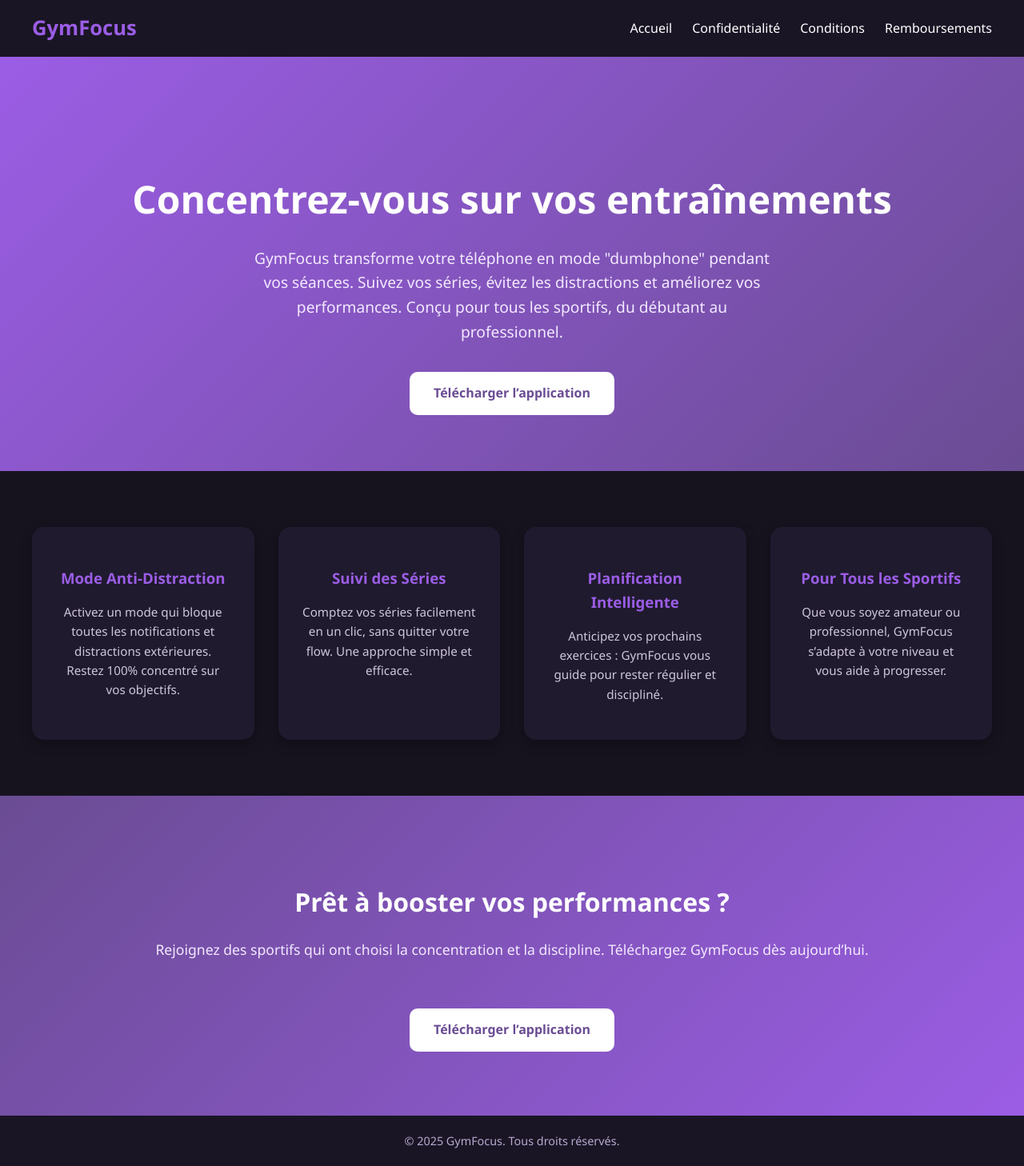
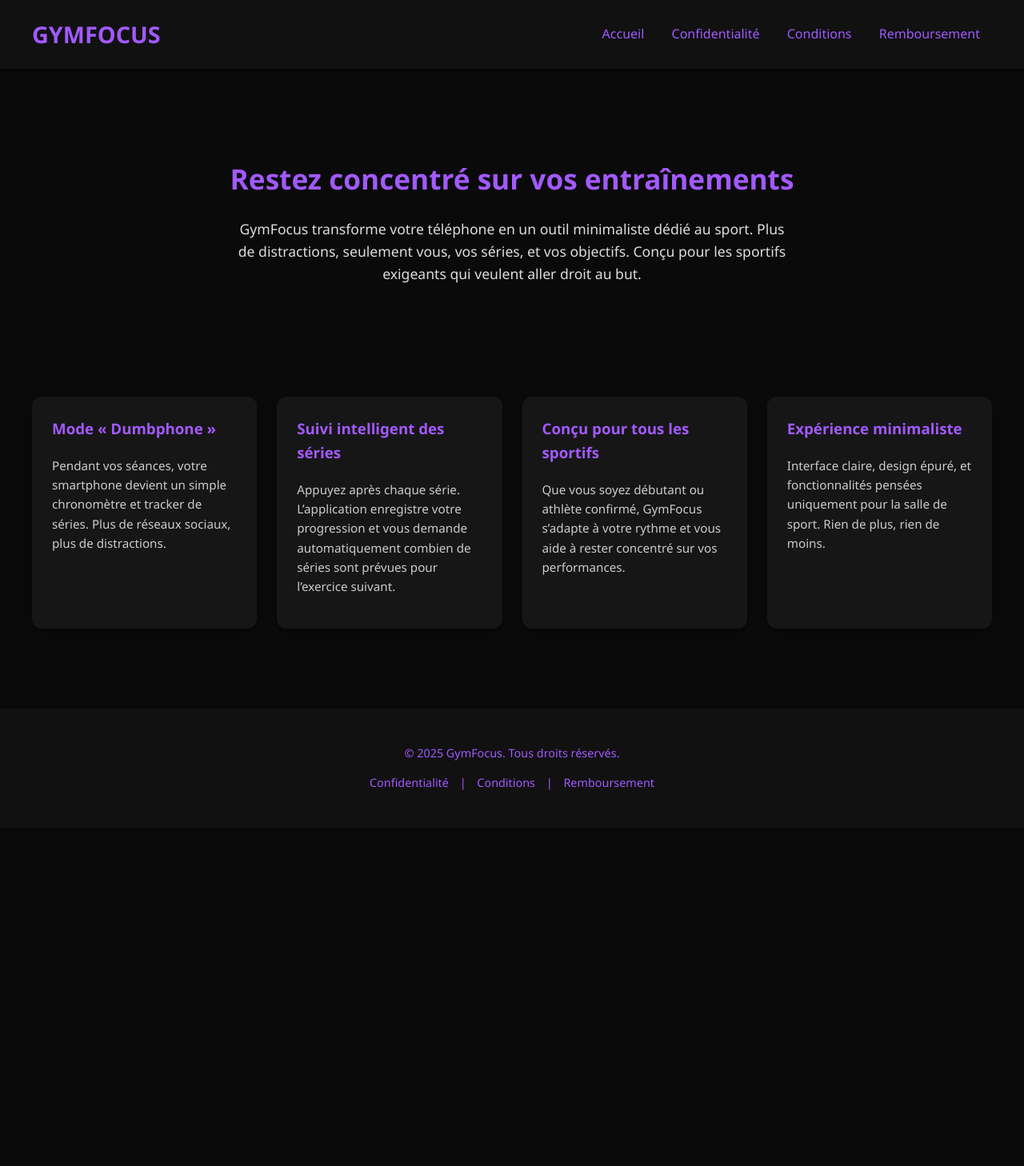
Before and after one commit to gymfocus-svg/GymFocus, a plain HTML site: page index.html in a window 1280 px wide. Shown: the whole page at 80% size. After the commit the page ends 1035 px from the top, so only its background shows below. Drawn offline with Linux system fonts and the light colour scheme.

Commit message:
Update index.html

```diff
--- a/index.html
+++ b/index.html
@@ -6,188 +6,139 @@
   <title>GymFocus - Restez concentré sur vos entraînements</title>
   <style>
     body {
+      font-family: 'Segoe UI', Tahoma, Geneva, Verdana, sans-serif;
       margin: 0;
-      font-family: "Segoe UI", Roboto, Helvetica, Arial, sans-serif;
-      background-color: #0d0b14;
-      color: #fff;
+      padding: 0;
+      background-color: #0a0a0a;
+      color: #a259ff;
       line-height: 1.6;
     }
-
-    /* Menu */
-    nav {
-      background: #1a1525;
-      padding: 15px 40px;
+    header {
+      background: #111;
+      padding: 20px 40px;
       display: flex;
       justify-content: space-between;
       align-items: center;
       position: sticky;
       top: 0;
       z-index: 1000;
+      box-shadow: 0 2px 10px rgba(0,0,0,0.6);
     }
-    nav .logo {
-      font-size: 1.6rem;
-      font-weight: bold;
-      color: #9b5de5;
+    header h1 {
+      margin: 0;
+      font-size: 1.8rem;
+      color: #a259ff;
     }
-    nav ul {
-      list-style: none;
-      display: flex;
-      gap: 25px;
-      margin: 0;
-      padding: 0;
-    }
-    nav ul li a {
-      color: #fff;
+    nav a {
+      color: #a259ff;
       text-decoration: none;
+      margin: 0 15px;
+      font-weight: 500;
       transition: color 0.3s;
     }
-    nav ul li a:hover {
-      color: #9b5de5;
+    nav a:hover {
+      color: #fff;
     }
-
-    /* Hero */
     .hero {
       text-align: center;
-      padding: 100px 20px 70px;
-      background: linear-gradient(135deg, #9b5de5, #6a4c93);
+      padding: 80px 20px;
     }
-    .hero h1 {
-      font-size: 3rem;
+    .hero h2 {
+      font-size: 2.2rem;
       margin-bottom: 20px;
+      color: #a259ff;
     }
     .hero p {
-      font-size: 1.2rem;
-      max-width: 650px;
+      max-width: 700px;
       margin: auto;
-      color: #f3e9ff;
+      font-size: 1.1rem;
+      color: #ddd;
     }
-    .btn {
-      display: inline-block;
-      margin-top: 35px;
-      padding: 14px 30px;
-      background: #fff;
-      color: #6a4c93;
-      text-decoration: none;
-      border-radius: 10px;
-      font-weight: bold;
-      font-size: 1rem;
-      transition: all 0.3s;
-    }
-    .btn:hover {
-      background: #f3e9ff;
-      transform: translateY(-2px);
-    }
-
-    /* Features */
     .features {
       display: grid;
-      grid-template-columns: repeat(auto-fit, minmax(250px, 1fr));
-      gap: 30px;
-      padding: 70px 40px;
-      background: #16131f;
+      grid-template-columns: repeat(auto-fit, minmax(280px, 1fr));
+      gap: 25px;
+      padding: 60px 20px;
+      max-width: 1200px;
+      margin: auto;
     }
-    .feature-card {
-      background: #1f1a2e;
-      padding: 30px;
-      border-radius: 15px;
-      text-align: center;
-      box-shadow: 0 6px 15px rgba(0,0,0,0.3);
+    .card {
+      background: #161616;
+      padding: 25px;
+      border-radius: 12px;
+      box-shadow: 0 4px 12px rgba(0,0,0,0.4);
       transition: transform 0.3s;
     }
-    .feature-card:hover {
-      transform: translateY(-8px);
+    .card:hover {
+      transform: translateY(-5px);
     }
-    .feature-card h3 {
-      color: #9b5de5;
-      margin-bottom: 15px;
+    .card h3 {
+      margin-top: 0;
+      color: #a259ff;
     }
-    .feature-card p {
-      color: #cfc6dd;
+    .card p {
+      color: #ccc;
       font-size: 0.95rem;
     }
-
-    /* Call to action */
-    .cta {
+    footer {
       text-align: center;
-      padding: 80px 20px;
-      background: linear-gradient(135deg, #6a4c93, #9b5de5);
+      padding: 30px 15px;
+      background: #111;
+      margin-top: 40px;
+      font-size: 0.9rem;
     }
-    .cta h2 {
-      font-size: 2rem;
-      margin-bottom: 20px;
+    footer a {
+      color: #a259ff;
+      margin: 0 10px;
+      text-decoration: none;
     }
-    .cta p {
-      font-size: 1.1rem;
-      margin-bottom: 25px;
-      color: #f3e9ff;
-    }
-
-    /* Footer */
-    footer {
-      background: #1a1525;
-      text-align: center;
-      padding: 20px;
-      font-size: 0.9rem;
-      color: #b8a9ce;
+    footer a:hover {
+      text-decoration: underline;
     }
   </style>
 </head>
 <body>
+  <header>
+    <h1>GYMFOCUS</h1>
+    <nav>
+      <a href="index.html">Accueil</a>
+      <a href="privacy.html">Confidentialité</a>
+      <a href="terms.html">Conditions</a>
+      <a href="refund-policy.html">Remboursement</a>
+    </nav>
+  </header>
 
-  <!-- Menu -->
-  <nav>
-    <div class="logo">GymFocus</div>
-    <ul>
-      <li><a href="index.html">Accueil</a></li>
-      <li><a href="privacy.html">Confidentialité</a></li>
-      <li><a href="terms.html">Conditions</a></li>
-      <li><a href="refund-policy.html">Remboursements</a></li>
-    </ul>
-  </nav>
-
-  <!-- Hero -->
   <section class="hero">
-    <h1>Concentrez-vous sur vos entraînements</h1>
-    <p>GymFocus transforme votre téléphone en mode "dumbphone" pendant vos séances.
-    Suivez vos séries, évitez les distractions et améliorez vos performances.
-    Conçu pour tous les sportifs, du débutant au professionnel.</p>
-    <a href="#" class="btn">Télécharger l’application</a>
+    <h2>Restez concentré sur vos entraînements</h2>
+    <p>GymFocus transforme votre téléphone en un outil minimaliste dédié au sport. Plus de distractions, seulement vous, vos séries, et vos objectifs. Conçu pour les sportifs exigeants qui veulent aller droit au but.</p>
   </section>
 
-  <!-- Features -->
   <section class="features">
-    <div class="feature-card">
-      <h3>Mode Anti-Distraction</h3>
-      <p>Activez un mode qui bloque toutes les notifications et distractions extérieures.
-      Restez 100% concentré sur vos objectifs.</p>
+    <div class="card">
+      <h3>Mode « Dumbphone »</h3>
+      <p>Pendant vos séances, votre smartphone devient un simple chronomètre et tracker de séries. Plus de réseaux sociaux, plus de distractions.</p>
     </div>
-    <div class="feature-card">
-      <h3>Suivi des Séries</h3>
-      <p>Comptez vos séries facilement en un clic, sans quitter votre flow.
-      Une approche simple et efficace.</p>
+    <div class="card">
+      <h3>Suivi intelligent des séries</h3>
+      <p>Appuyez après chaque série. L’application enregistre votre progression et vous demande automatiquement combien de séries sont prévues pour l’exercice suivant.</p>
     </div>
-    <div class="feature-card">
-      <h3>Planification Intelligente</h3>
-      <p>Anticipez vos prochains exercices : GymFocus vous guide pour rester régulier et discipliné.</p>
+    <div class="card">
+      <h3>Conçu pour tous les sportifs</h3>
+      <p>Que vous soyez débutant ou athlète confirmé, GymFocus s’adapte à votre rythme et vous aide à rester concentré sur vos performances.</p>
     </div>
-    <div class="feature-card">
-      <h3>Pour Tous les Sportifs</h3>
-      <p>Que vous soyez amateur ou professionnel, GymFocus s’adapte à votre niveau et vous aide à progresser.</p>
+    <div class="card">
+      <h3>Expérience minimaliste</h3>
+      <p>Interface claire, design épuré, et fonctionnalités pensées uniquement pour la salle de sport. Rien de plus, rien de moins.</p>
     </div>
   </section>
 
-  <!-- Call to Action -->
-  <section class="cta">
-    <h2>Prêt à booster vos performances ?</h2>
-    <p>Rejoignez des sportifs qui ont choisi la concentration et la discipline.
-    Téléchargez GymFocus dès aujourd’hui.</p>
-    <a href="#" class="btn">Télécharger l’application</a>
-  </section>
-
-  <!-- Footer -->
   <footer>
-    © 2025 GymFocus. Tous droits réservés.
+    <p>&copy; 2025 GymFocus. Tous droits réservés.</p>
+    <p>
+      <a href="privacy.html">Confidentialité</a> |
+      <a href="terms.html">Conditions</a> |
+      <a href="refund-policy.html">Remboursement</a>
+    </p>
   </footer>
-
 </body>
 </html>
```
